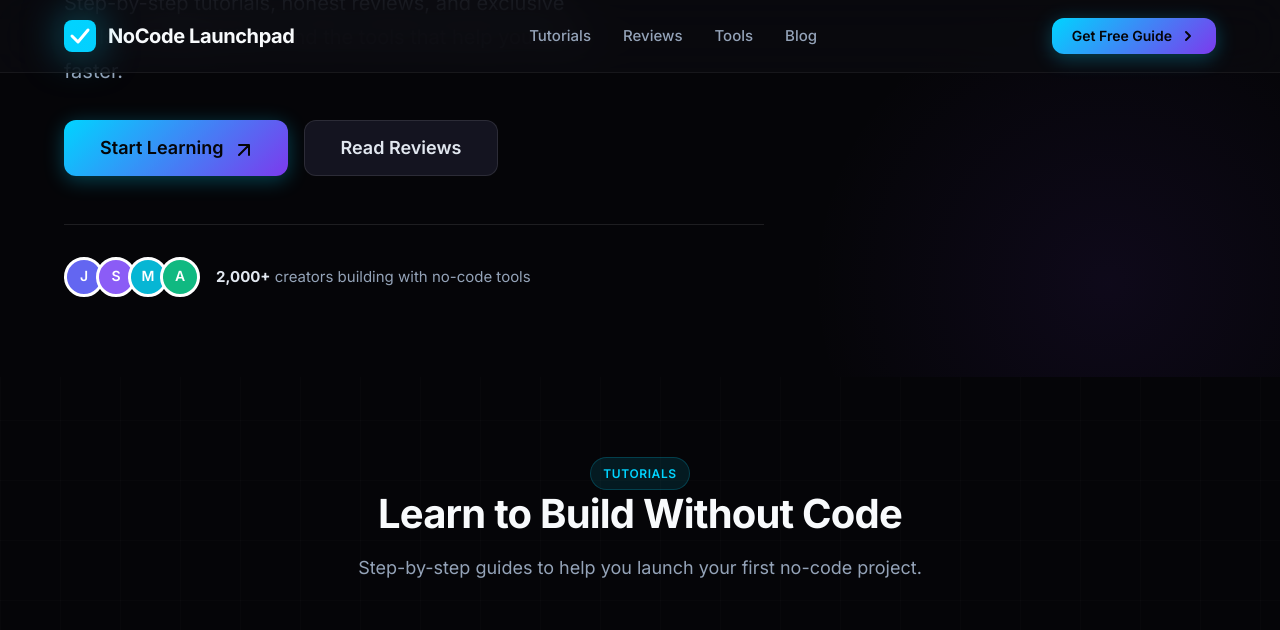
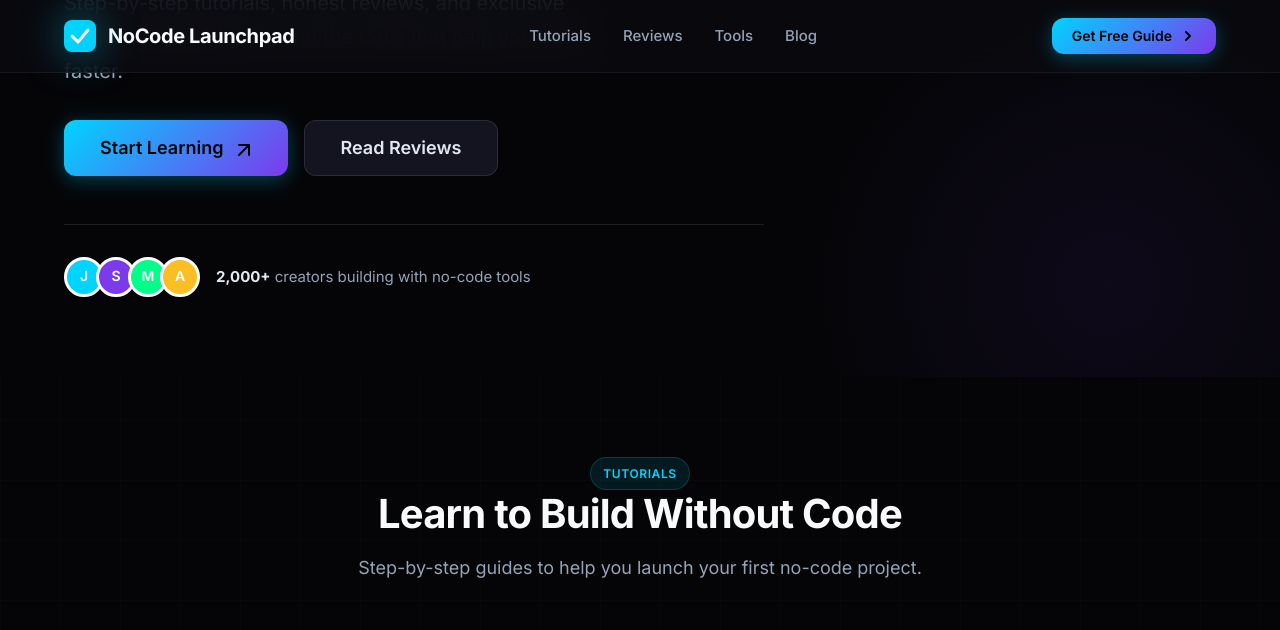
Before and after one commit to Chanw0w/nocode-launchpad, a Jekyll site: the page built from index.html, in a window 1280 px wide and 1400 px high, scrolled down 383 px. Shown: the top 630 px of the window. Built offline with Jekyll 4.4.1, drawn with Linux system fonts in a browser that asks for light colours; the list of posts is cut into pages by our own code.

Commit message:
Update landing page colors to match dark theme

```diff
--- a/assets/css/main.css
+++ b/assets/css/main.css
@@ -488,7 +488,7 @@ pre code {
   color: var(--bg-void);
   font-weight: 600;
   font-size: 0.875rem;
-  border: 3px solid var(--bg-void);
+  border: 3px solid var(--bg-primary);
   margin-left: -8px;
 }
 
--- a/index.html
+++ b/index.html
@@ -41,10 +41,10 @@ description: "Expert reviews, tutorials, and deals for Base44, Wix, and the best
 
       <div class="hero-social-proof">
         <div class="avatars">
-          <div class="avatar" style="background: #6366f1;">J</div>
-          <div class="avatar" style="background: #8b5cf6;">S</div>
-          <div class="avatar" style="background: #06b6d4;">M</div>
-          <div class="avatar" style="background: #10b981;">A</div>
+          <div class="avatar" style="background: #00d4ff;">J</div>
+          <div class="avatar" style="background: #7c3aed;">S</div>
+          <div class="avatar" style="background: #00ff88;">M</div>
+          <div class="avatar" style="background: #fbbf24;">A</div>
         </div>
         <p class="social-proof-text">
           <strong>2,000+</strong> creators building with no-code tools
@@ -124,7 +124,7 @@ description: "Expert reviews, tutorials, and deals for Base44, Wix, and the best
         {% if post.image %}
         <img src="{{ post.image }}" alt="{{ post.title }}" class="post-card-image">
         {% else %}
-        <div class="post-card-image" style="background: linear-gradient(135deg, #667eea 0%, #764ba2 100%);"></div>
+        <div class="post-card-image" style="background: linear-gradient(135deg, #00d4ff 0%, #7c3aed 100%);"></div>
         {% endif %}
         <div class="post-card-content">
           <div class="post-card-meta">
@@ -285,7 +285,7 @@ description: "Expert reviews, tutorials, and deals for Base44, Wix, and the best
 
     <div class="grid grid-3">
       <div class="card tool-card">
-        <div class="tool-icon" style="background: linear-gradient(135deg, #6366f1, #8b5cf6);">
+        <div class="tool-icon" style="background: linear-gradient(135deg, #00d4ff, #7c3aed);">
           <svg width="24" height="24" viewBox="0 0 24 24" fill="none">
             <path d="M12 2L2 7L12 12L22 7L12 2Z" stroke="white" stroke-width="2" stroke-linecap="round" stroke-linejoin="round"/>
             <path d="M2 17L12 22L22 17" stroke="white" stroke-width="2" stroke-linecap="round" stroke-linejoin="round"/>
@@ -303,7 +303,7 @@ description: "Expert reviews, tutorials, and deals for Base44, Wix, and the best
       </div>
 
       <div class="card tool-card">
-        <div class="tool-icon" style="background: linear-gradient(135deg, #06b6d4, #0891b2);">
+        <div class="tool-icon" style="background: linear-gradient(135deg, #7c3aed, #00d4ff);">
           <svg width="24" height="24" viewBox="0 0 24 24" fill="none">
             <path d="M12 2C6.48 2 2 6.48 2 12C2 17.52 6.48 22 12 22C17.52 22 22 17.52 22 12C22 6.48 17.52 2 12 2Z" stroke="white" stroke-width="2"/>
             <path d="M2 12H22" stroke="white" stroke-width="2"/>
@@ -321,7 +321,7 @@ description: "Expert reviews, tutorials, and deals for Base44, Wix, and the best
       </div>
 
       <div class="card tool-card">
-        <div class="tool-icon" style="background: linear-gradient(135deg, #10b981, #059669);">
+        <div class="tool-icon" style="background: linear-gradient(135deg, #00ff88, #00d4ff);">
           <svg width="24" height="24" viewBox="0 0 24 24" fill="none">
             <path d="M14 2H6C5.46957 2 4.96086 2.21071 4.58579 2.58579C4.21071 2.96086 4 3.46957 4 4V20C4 20.5304 4.21071 21.0391 4.58579 21.4142C4.96086 21.7893 5.46957 22 6 22H18C18.5304 22 19.0391 21.7893 19.4142 21.4142C19.7893 21.0391 20 20.5304 20 20V8L14 2Z" stroke="white" stroke-width="2" stroke-linecap="round" stroke-linejoin="round"/>
             <path d="M14 2V8H20" stroke="white" stroke-width="2" stroke-linecap="round" stroke-linejoin="round"/>
@@ -383,7 +383,7 @@ description: "Expert reviews, tutorials, and deals for Base44, Wix, and the best
         {% if post.image %}
         <img src="{{ post.image }}" alt="{{ post.title }}" class="post-card-image">
         {% else %}
-        <div class="post-card-image" style="background: linear-gradient(135deg, #f093fb 0%, #f5576c 100%);"></div>
+        <div class="post-card-image" style="background: linear-gradient(135deg, #7c3aed 0%, #00ff88 100%);"></div>
         {% endif %}
         <div class="post-card-content">
           <div class="post-card-meta">
```
